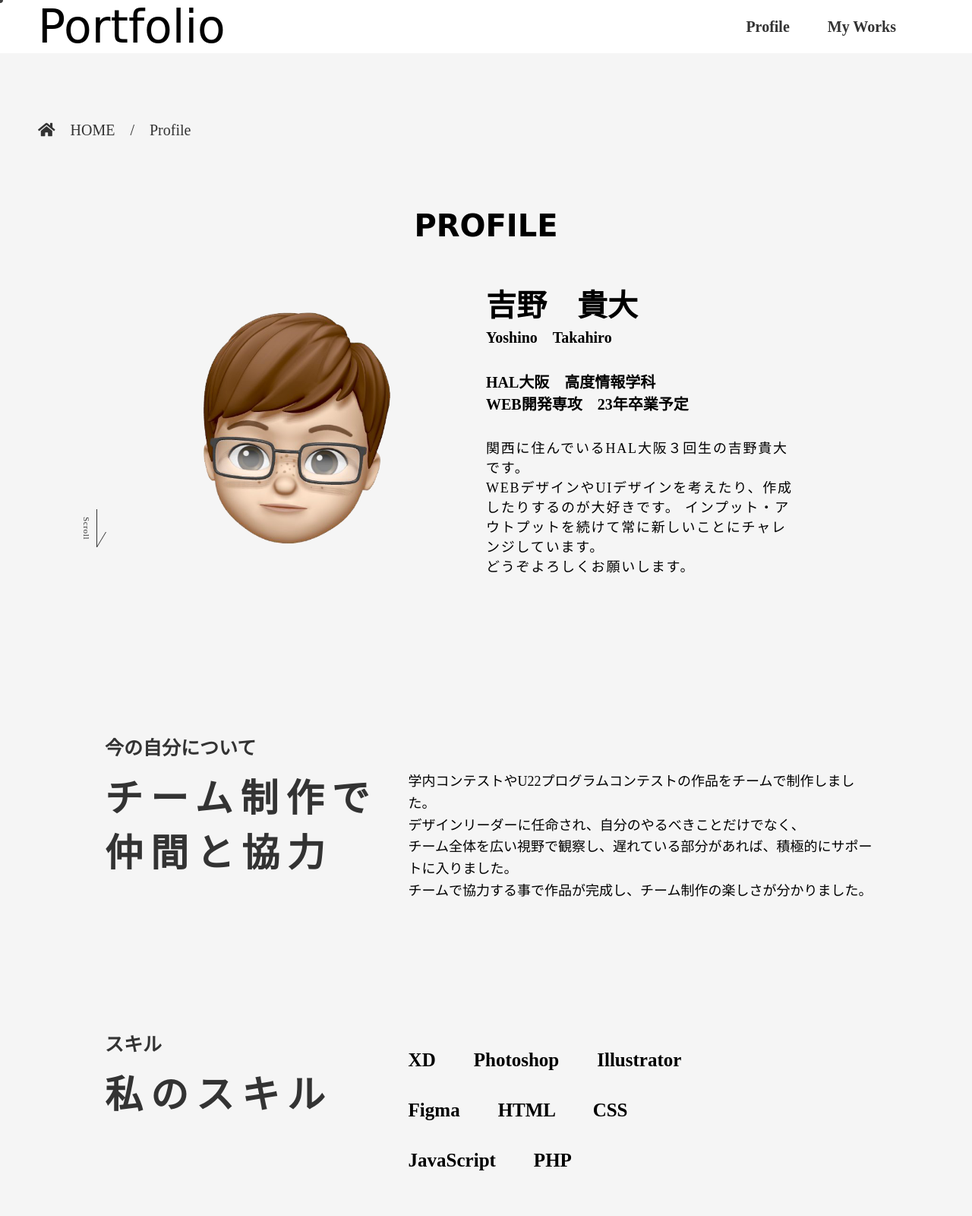
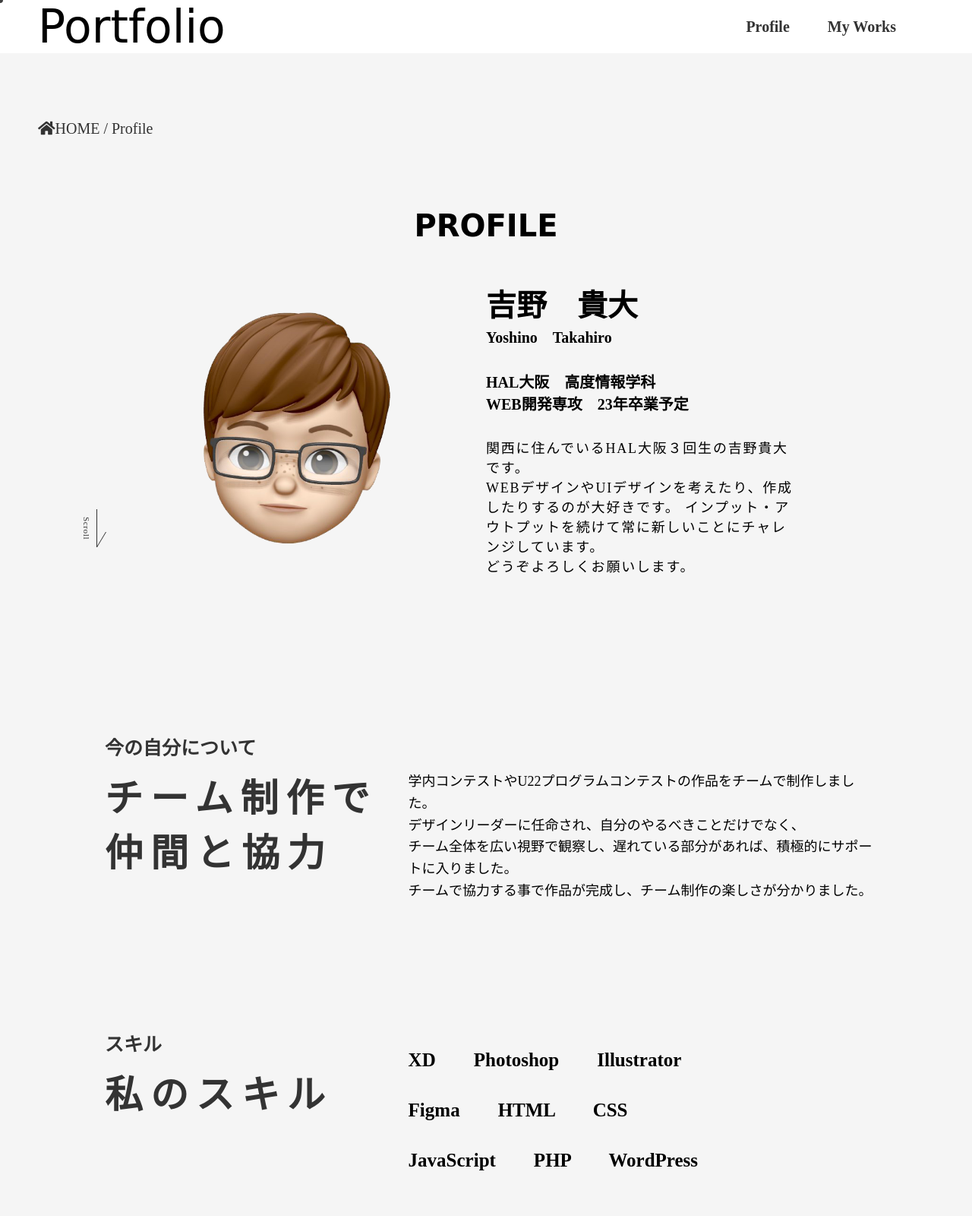
Before and after one commit to YoshinoTakahiro/portfolio, a plain HTML site: page profile.html in a window 1280 px wide. Shown: the top 1600 px of the page at 76% size. Drawn offline with Linux system fonts and the light colour scheme; a web font is replaced by a local one.

Commit message:
部分修正

```diff
--- a/profile.html
+++ b/profile.html
@@ -31,7 +31,7 @@
 
         <div class="fv">
 
-            <p><i class="fas fa-home"></i>　<a href="index.html">HOME</a>　/　Profile</p>
+            <p><i class="fas fa-home"></i><a href="index.html">HOME</a> / <a href="index.html#profile">Profile</a></p>
 
         </div>
 
@@ -107,7 +107,7 @@
                 <div class="box">
                     <h3>XD　　Photoshop　　Illustrator</h3>
                     <h3>Figma　　HTML　　CSS</h3>
-                    <h3>JavaScript　　PHP</h3>
+                    <h3>JavaScript　　PHP　　WordPress</h3>
                 </div>
 
             </section>
```
Also changed, not shown: index.html (line endings or trailing spaces), work01.html (line endings or trailing spaces).
